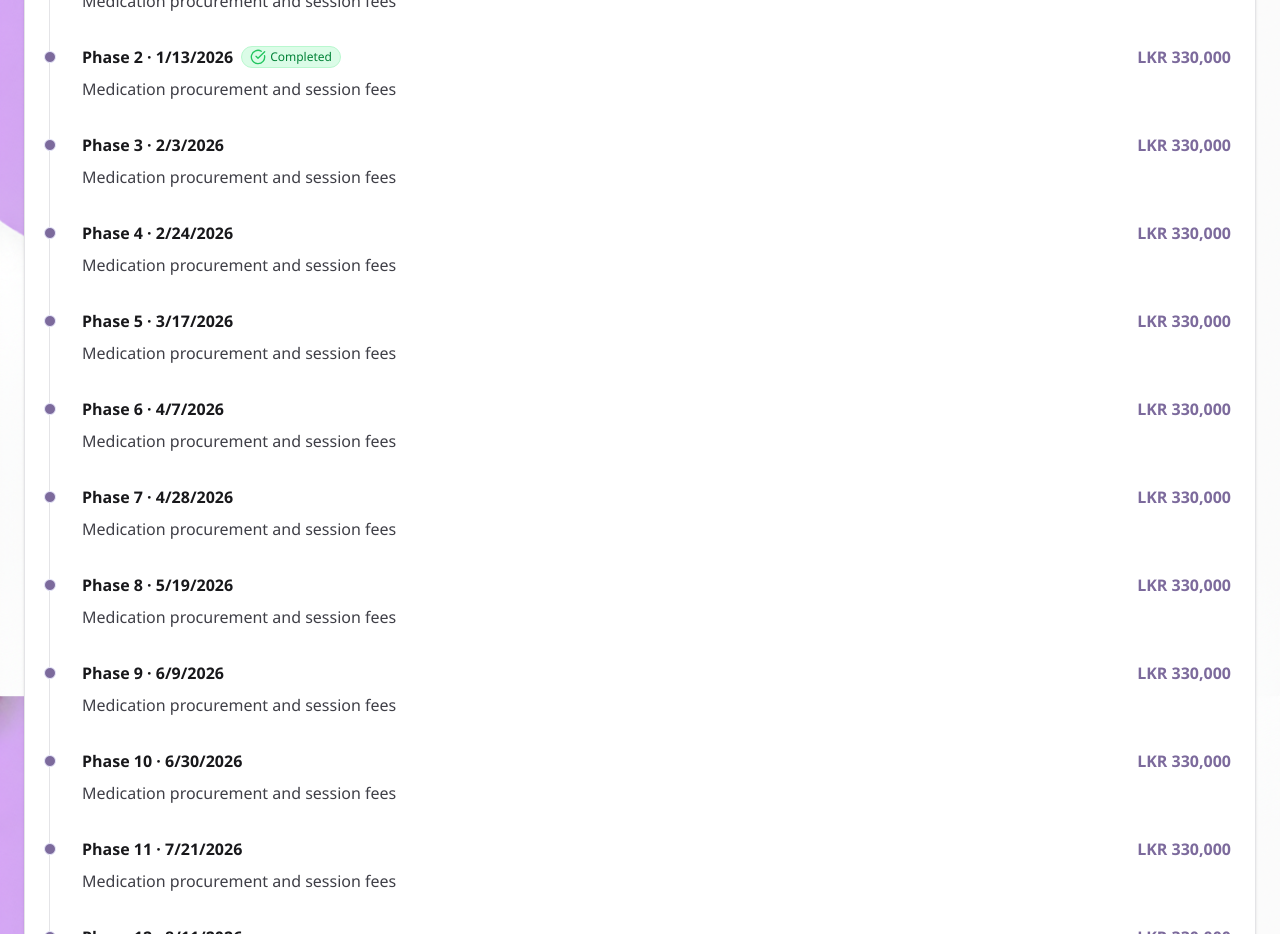
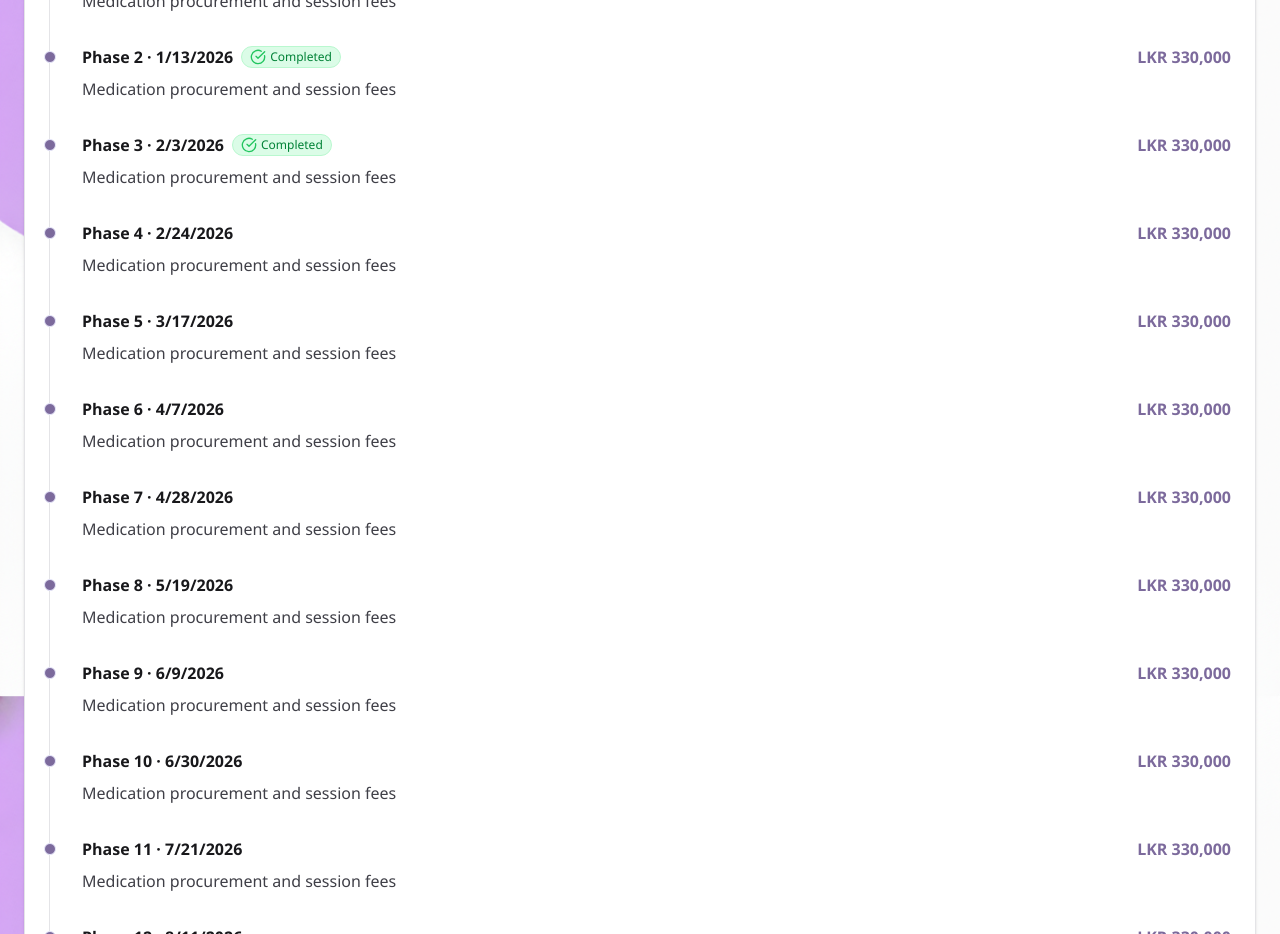
Before and after one commit to sankhaBA/cancer-patient-donation-site, a Next.js app: page / in a window 1280 px wide. Shown: the part 3040-3974 px from the top of the page. Built offline with nearby package versions, Linux system fonts and the light colour scheme.

Commit message:
feat: third treatment done

```diff
--- a/src/data/dummy.ts
+++ b/src/data/dummy.ts
@@ -105,7 +105,7 @@ export const dummyData: DonationSiteData = {
     deadlines: [
       { id: 1, title: "Phase 1", date: "2025-12-23", amount: 658000, description: "Medication procurement and session fees", isCompleted: true },
       { id: 2, title: "Phase 2", date: "2026-01-13", amount: 330000, description: "Medication procurement and session fees", isCompleted: true },
-      { id: 3, title: "Phase 3", date: "2026-02-03", amount: 330000, description: "Medication procurement and session fees", isCompleted: false },
+      { id: 3, title: "Phase 3", date: "2026-02-03", amount: 330000, description: "Medication procurement and session fees", isCompleted: true },
       { id: 4, title: "Phase 4", date: "2026-02-24", amount: 330000, description: "Medication procurement and session fees", isCompleted: false },
       { id: 5, title: "Phase 5", date: "2026-03-17", amount: 330000, description: "Medication procurement and session fees", isCompleted: false },
       { id: 6, title: "Phase 6", date: "2026-04-07", amount: 330000, description: "Medication procurement and session fees", isCompleted: false },
```
